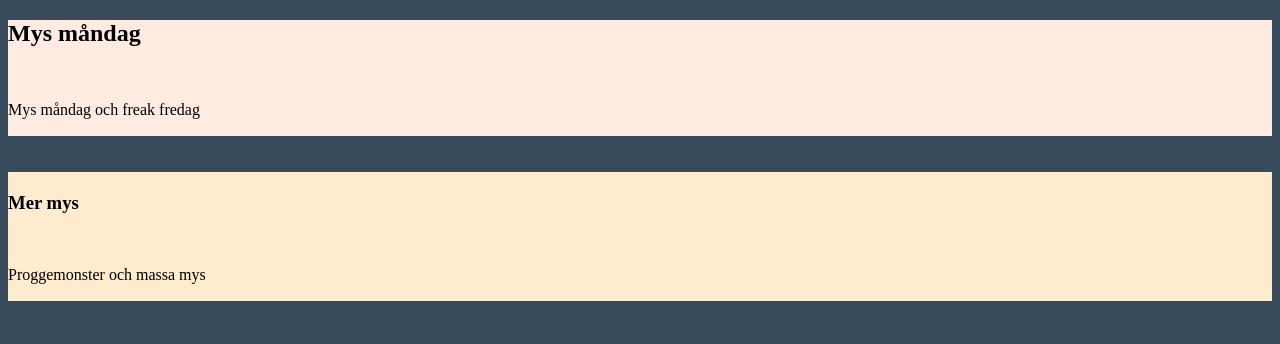
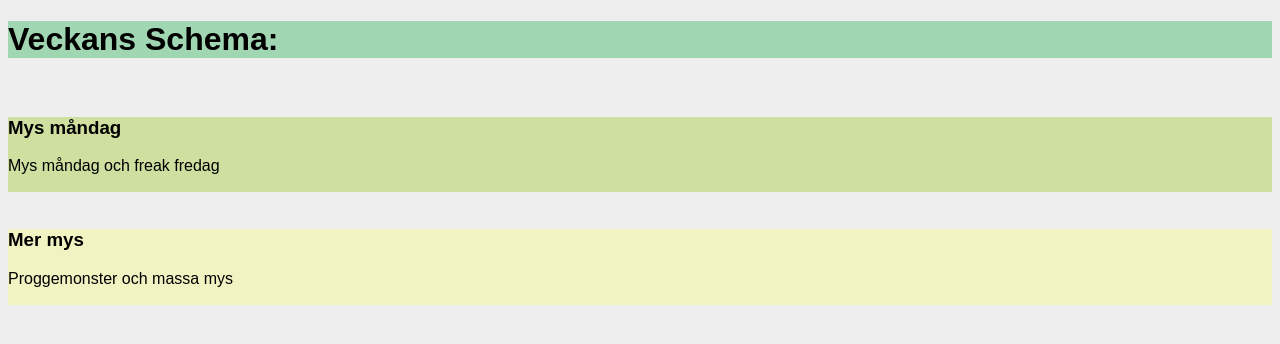
Before and after one commit to dontagner/TestCharlie, a plain HTML site: page index.html in a window 1280 px wide. Drawn offline with Linux system fonts and the light colour scheme.

Commit message:
Uppdaterad font

```diff
--- a/index.html
+++ b/index.html
@@ -1,26 +1,26 @@
 <!DOCTYPE html>
 <html lang="en">
 <head>
-
 <link rel="stylesheet" href="style.css">
     <meta charset="UTF-8">
     <meta name="viewport" content="width=device-width, initial-scale=1.0">
     <title>Document</title>
 </head>
+<body>
 
-<body>
+<div class="Rubrik">
+    <Header><h1>Veckans Schema:</h1></Header>
+    <br>
+</div>
     <div class="Main">
-        <article><h1>Mys måndag</h1>
-            <br>
+        <article><h3>Mys måndag</h3>
             <p>Mys måndag och freak fredag</p>
-
         </article>
     </div>
-<br>
+
 <br>
     <div class ="Underrubrik">
         <h3>Mer mys</h3>
-        <br>
         <p>Proggemonster och massa mys</p>
     </div>
 
--- a/style.css
+++ b/style.css
@@ -1,14 +1,19 @@
 body{
-    background-color: rgb(55, 75, 92);
+    background-color: #eee;
+    font-family: sans-serif;
+}
+
+Header{
+    background-color: #A1D6B2;
 }
 
 .Main{
     padding-bottom: 1px;
-    background-color: rgb(255,235,225);
+    background-color: #CEDF9F;
+
 }
 
 .Underrubrik{
-    padding-top: 1px;
     padding-bottom: 1px;
-    background-color: blanchedalmond;
+    background-color: #F1F3C2;
 }
```
